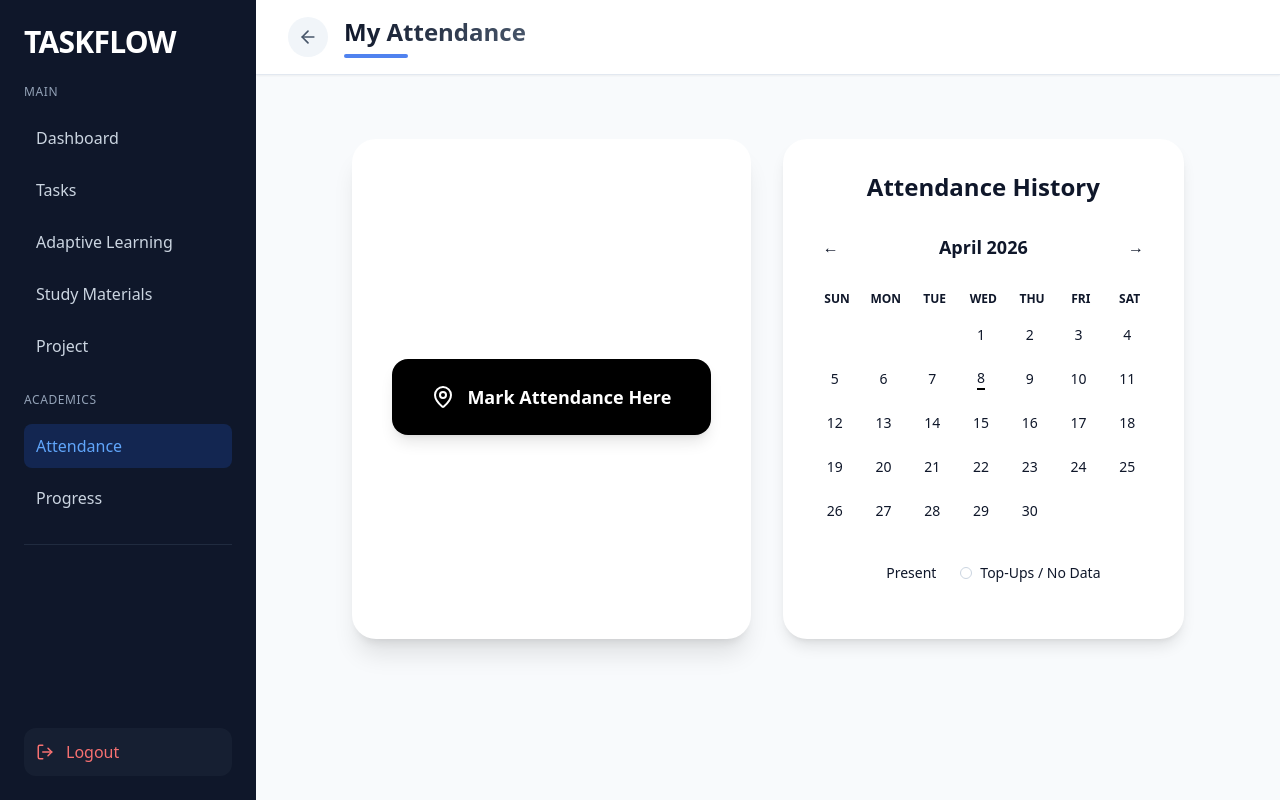
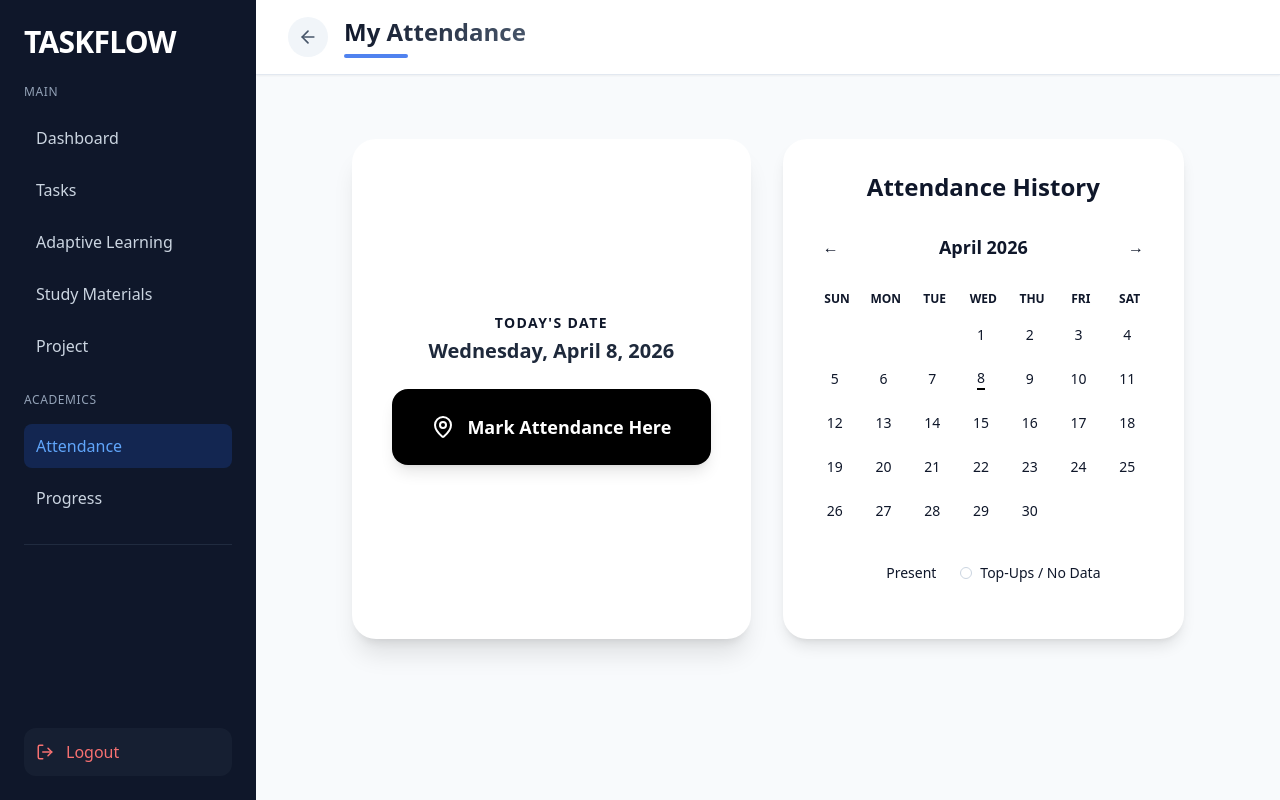
Before and after one commit to anshuman-shukla02/TaskFlow, a React (Vite) app in the folder taskflow-frontend/: page /student/attendance in a window 1280 px wide. Built offline with nearby package versions, Linux system fonts and the light colour scheme; no server answers.

Commit message:
Alligned attendance system to real time and date

```diff
--- a/taskflow-frontend/src/pages/StudentAttendance.jsx
+++ b/taskflow-frontend/src/pages/StudentAttendance.jsx
@@ -18,6 +18,11 @@ export default function StudentAttendance() {
         fetchHistory();
     }, []);
 
+    // Real Local Date logic
+    const today = new Date();
+    const localTodayStr = `${today.getFullYear()}-${String(today.getMonth() + 1).padStart(2, '0')}-${String(today.getDate()).padStart(2, '0')}`;
+    const alreadyMarked = history.includes(localTodayStr);
+
     const fetchHistory = async () => {
         try {
             const res = await fetch(`${API_URL}/api/attendance/history`, {
@@ -25,7 +30,11 @@ export default function StudentAttendance() {
             });
             const data = await res.json();
             if (data.success) {
-                setHistory(data.history.map(h => h.date.split('T')[0])); // YYYY-MM-DD
+                // Parse correctly using local time, not UTC slice
+                setHistory(data.history.map(h => {
+                    const d = new Date(h.date);
+                    return `${d.getFullYear()}-${String(d.getMonth() + 1).padStart(2, '0')}-${String(d.getDate()).padStart(2, '0')}`;
+                }));
             }
         } catch (err) {
             console.error("Failed to fetch history");
@@ -113,7 +122,7 @@ export default function StudentAttendance() {
         for (let day = 1; day <= daysInMonth; day++) {
             const dateStr = `${currentMonth.getFullYear()}-${String(currentMonth.getMonth() + 1).padStart(2, '0')}-${String(day).padStart(2, '0')}`;
             const isPresent = history.includes(dateStr);
-            const isToday = dateStr === new Date().toISOString().split('T')[0];
+            const isToday = dateStr === localTodayStr;
 
             days.push(
                 <div key={day} className="flex flex-col items-center justify-center h-10 w-10 relative">
@@ -143,10 +152,26 @@ export default function StudentAttendance() {
                     <div className="absolute top-0 right-0 w-32 h-32 bg-yellow-100 rounded-full blur-3xl -z-10 opacity-50"></div>
                     <div className="absolute bottom-0 left-0 w-32 h-32 bg-blue-100 rounded-full blur-3xl -z-10 opacity-50"></div>
 
-                    <div className="mb-4">
+                    <div className="mb-6">
+                        <p className="text-sm font-bold text-clay-secondary tracking-widest uppercase mb-1">Today's Date</p>
+                        <p className="text-xl font-extrabold text-slate-800">
+                            {today.toLocaleDateString("en-US", { weekday: 'long', day: 'numeric', month: 'long', year: 'numeric' })}
+                        </p>
                     </div>
 
-                    {status === "success" ? (
+                    {alreadyMarked ? (
+                        <motion.div
+                            initial={{ scale: 0.8, opacity: 0 }}
+                            animate={{ scale: 1, opacity: 1 }}
+                            className="text-center bg-green-50 border border-green-100 rounded-3xl p-6 shadow-sm"
+                        >
+                            <div className="w-20 h-20 bg-green-200 text-green-700 rounded-full flex items-center justify-center mx-auto mb-4 border border-green-300">
+                                <CheckCircle size={40} />
+                            </div>
+                            <h2 className="text-lg font-bold text-green-800 mb-1">Session Recorded!</h2>
+                            <p className="text-green-700 font-medium text-sm">Today's session has already been marked.</p>
+                        </motion.div>
+                    ) : status === "success" ? (
                         <motion.div
                             initial={{ scale: 0.8, opacity: 0 }}
                             animate={{ scale: 1, opacity: 1 }}
```
